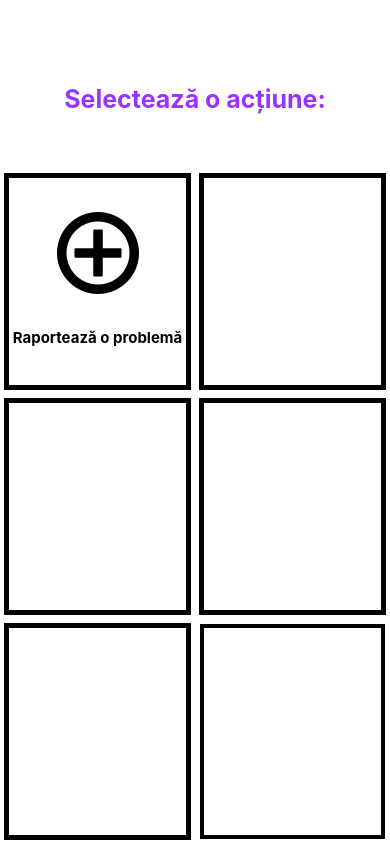
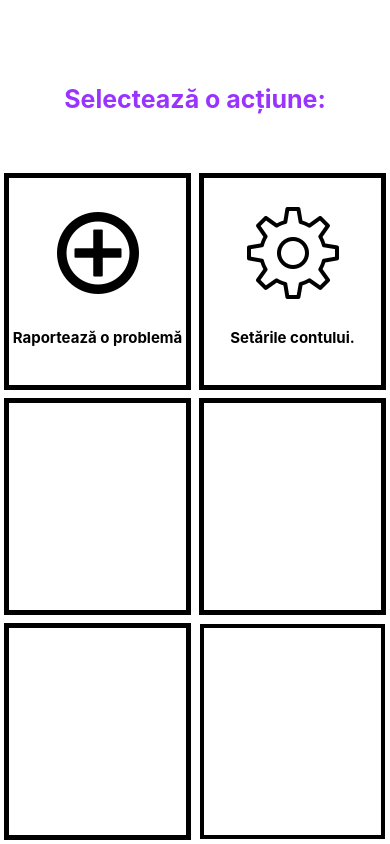
Before and after one commit to ralucaciulpan/CommuniTIM, a React Native app in the folder CommunitimUI/: screen /screen_action in a window 390 px wide. Built offline with nearby package versions, Linux system fonts and the light colour scheme.

Commit message:
added settings button -actionPage

```diff
--- a/CommunitimUI/src/screens/ActionPage.js
+++ b/CommunitimUI/src/screens/ActionPage.js
@@ -20,7 +20,11 @@ export default function ActionPage(){
                     </View>
 
                     <View style={styles.div1button2}>
-
+                        <Image
+                            style={styles.settings}
+                            source={require('../utils/settings.png')}
+                        />
+                        <Text style={styles.settingsText}>Setările contului.</Text>
                     </View>
 
                 </View>
@@ -81,7 +85,8 @@ const styles = StyleSheet.create({
         flex:1,
         backgroundColor:"#fff",
         borderWidth:5,
-        margin:4
+        margin:4,
+        alignItems:'center'
     },
     div2button1:{
         flex:1,
@@ -116,5 +121,15 @@ const styles = StyleSheet.create({
         fontSize:15,
         marginTop:25,
         alignSelf:'center'
+    },
+    settings:{
+        resizeMode:'stretch',
+        marginTop:25
+    },
+    settingsText:{
+        fontWeight:'bold',
+        fontSize:15,
+        marginTop:25,
+        alignSelf:'center'
     }
 })
```
Also changed, not shown: CommunitimUI/src/utils/settings.png (added).
